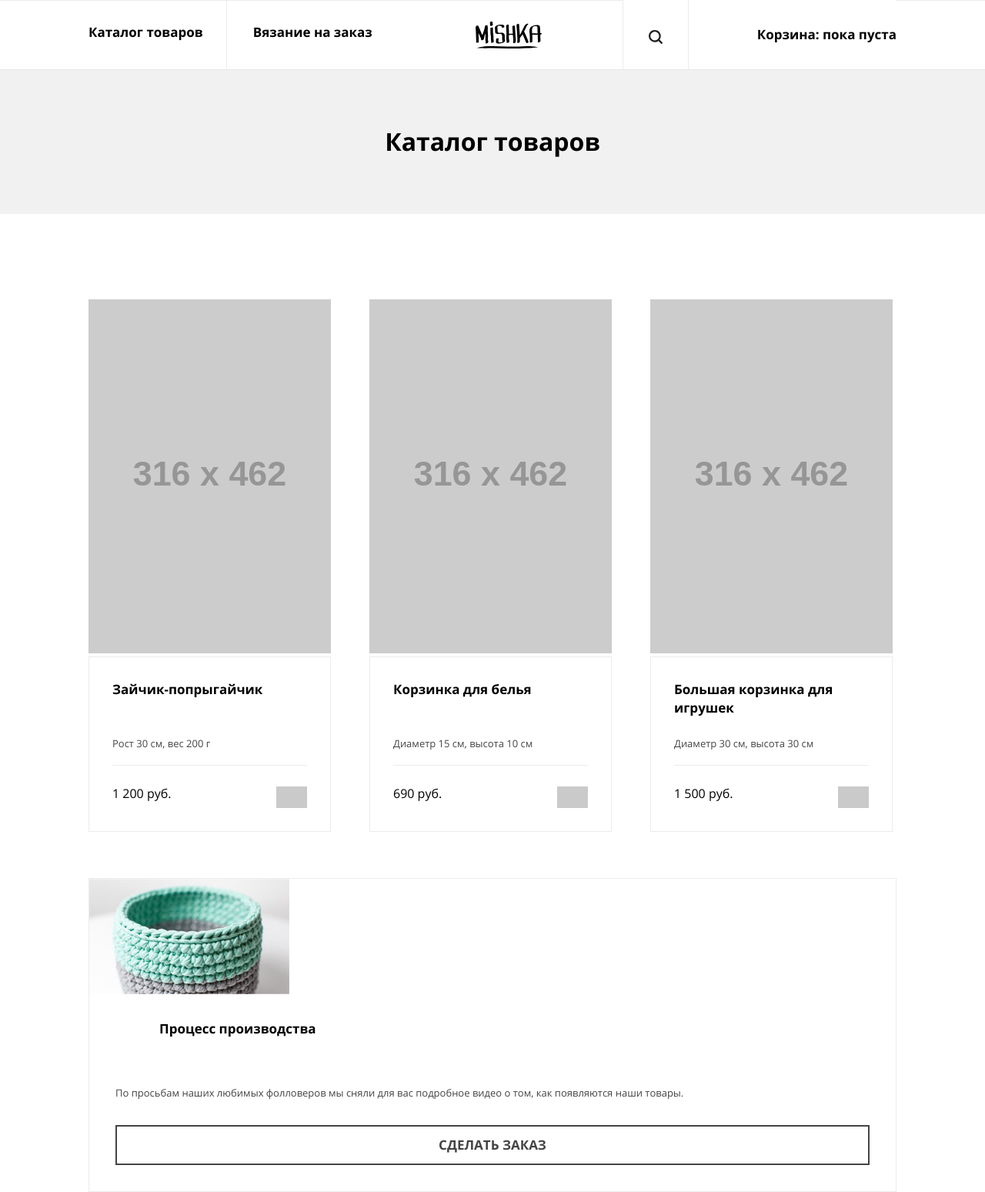
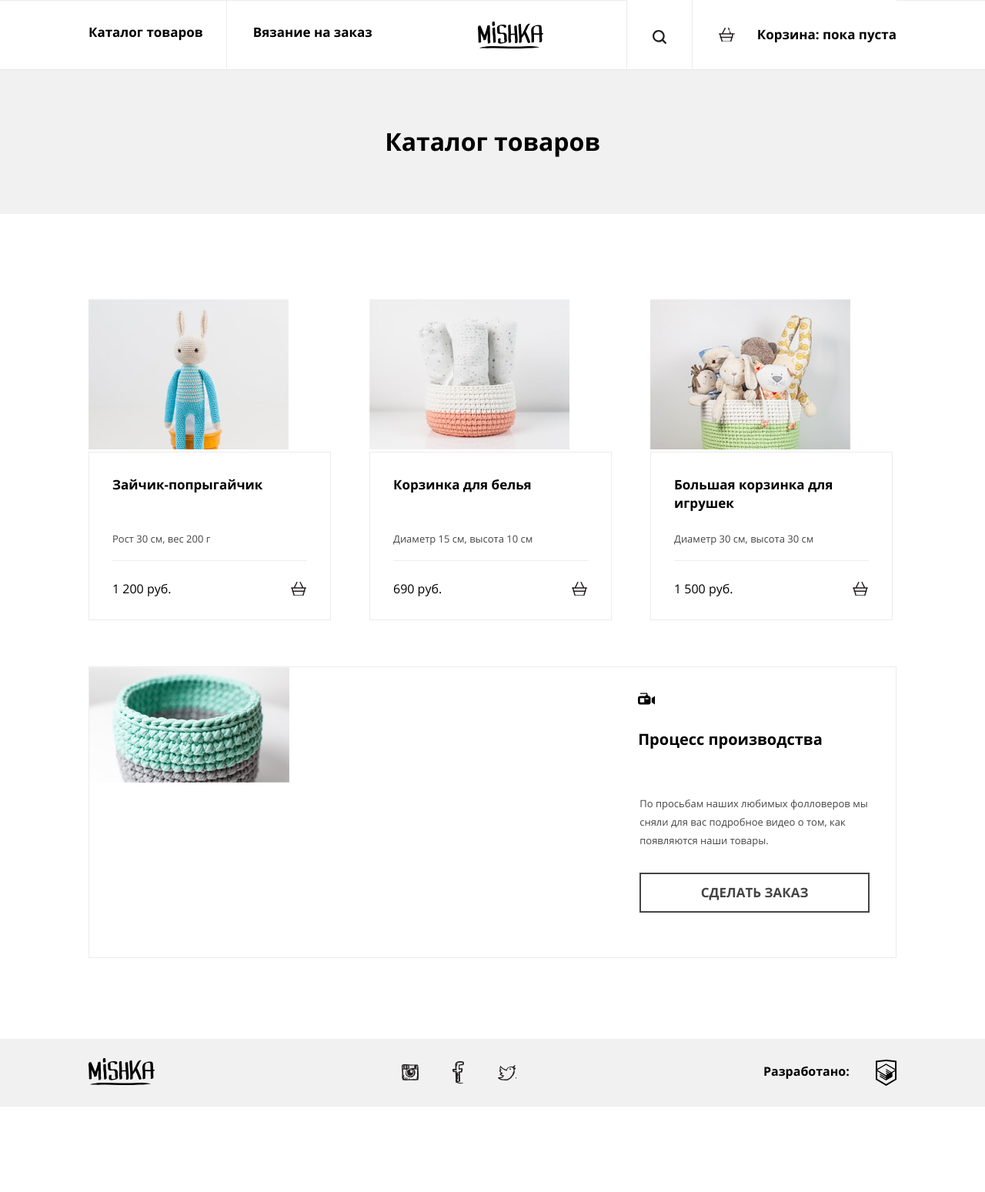
Before and after one commit to DmitrySheklein/160701-mishka, a website: page source/catalog.html in a window 1280 px wide. Shown: the top 1549 px of the page at 77% size. After the commit the page ends 1438 px from the top, so only its background shows below. Drawn offline with nearby package versions, Linux system fonts and the light colour scheme; files that its build step writes are made by us from their sources; placeholder pictures from the web are drawn by us; files whose address does not match are found by name.

Commit message:
Правки главной, каталог, форма

```diff
--- a/source/catalog.html
+++ b/source/catalog.html
@@ -5,12 +5,13 @@
     <title>HTML Academy: Мишка</title>
     <meta name="viewport" content="width=device-width,initial-scale=1">
     <link rel="stylesheet" href="css/style.css">
+    <script src="js/index.js"></script>
   </head>
   <body>
     <header class="page-header">
       <div class="page-header__wrapper">
         <div class="page-header__logo">
-          <a href="#" class="page-header__logo-link">
+          <a href="/" class="page-header__logo-link">
             <img src="img/logo-mobile.svg" alt="" class="page-header__logo-img">
           </a>
         </div>
@@ -60,7 +61,7 @@
             <div class="product__body">
               <div class="product__img">
                 <a href="#">
-                <img src="http://placehold.it/316x462" alt="Зайчик-попрыгайчик">
+                <img src="img/photo-hare-mobile@1x.jpg" alt="Зайчик-попрыгайчик">
                 </a>
               </div>
               <div class="product__info">
@@ -100,7 +101,7 @@
             <div class="product__body">
               <div class="product__img">
                 <a href="#">
-                <img src="http://placehold.it/316x462" alt="Корзинка для белья">
+                <img src="img/photo-bowl-mobile@1x.jpg" alt="Корзинка для белья">
                 </a>
               </div>
               <div class="product__info">
@@ -140,7 +141,7 @@
             <div class="product__body">
               <div class="product__img">
                 <a href="#">
-                <img src="http://placehold.it/316x462" alt="Корзинка для белья">
+                <img src="img/photo-toys-mobile@1x.jpg" alt="Корзинка для белья">
                 </a>
               </div>
               <div class="product__info">
@@ -179,6 +180,7 @@
         </div>
         <div class="product-promo">
           <form action="https://echo.htmlacademy.ru" method="get" class="product-promo__form">
+            <div class="product-promo__wrapper">
               <h2 class="product-promo__name product-promo__name--icon">Процесс производства</h2>
               <div class="product-promo__img">
                 <a class="product-promo__link" href="#">
@@ -190,6 +192,7 @@
                     По просьбам наших любимых фолловеров мы сняли для вас подробное видео о том, как появляются наши товары.
                 </p>
                 <button type="submit" class="btn product-promo__btn">Сделать заказ</button>
+              </div>
             </div>
           </form>
         </div>
--- a/source/sass/blocks/about.scss
+++ b/source/sass/blocks/about.scss
@@ -1,5 +1,11 @@
 .about {
   padding-bottom: 30px;
+}
+
+.about__wrapper {
+  @include min-width ($desktop-width) {
+    padding-left: 175px;
+  }
 }
 
 .about__list {
@@ -21,6 +27,63 @@
   @include min-width($tablet-width) {
     width: 50%;
   }
+
+  &:before {
+    content: '';
+    display: block;
+    margin-bottom: 20px;
+    background-size: contain;
+    background-repeat: no-repeat;
+  }
+
+  &--icon-flower {
+    &:before {
+      width: 33px;
+      height: 38px;
+      background-image: url('../img/icon-feature-flower.svg');
+    }
+  }
+
+  &--icon-money {
+    &:before {
+      width: 47px;
+      height: 27px;
+      background-image: url('../img/icon-feature-money.svg');
+    }
+  }
+
+  &--icon-heart {
+    &:before {
+      width: 34px;
+      height: 27px;
+      background-image: url('../img/icon-feature-heart.svg');
+
+    }
+  }
+
+  &--icon-ball {
+    &:before {
+      width: 35px;
+      height: 34px;
+      background-image: url('../img/icon-feature-ball.svg');
+    }
+  }
+
+  &--icon-rocket {
+    &:before {
+      width: 55px;
+      height: 23px;
+      background-image: url('../img/icon-feature-rocket.svg');
+    }
+  }
+
+  &--icon-gift {
+    &:before {
+      width: 33px;
+      height: 32px;
+      background-image: url('../img/icon-feature-gift.svg');
+    }
+  }
 }
 
 .about__descr {
--- a/source/sass/blocks/btn.scss
+++ b/source/sass/blocks/btn.scss
@@ -41,6 +41,13 @@
     @include btnclr;
     width: 21px;
     height: 18px;
-    background: #cacaca;
+    padding: 0;
+    background: transparent url('../img/icon-cart.svg') no-repeat;
+
+    &:hover {
+      background: transparent url('../img/icon-cart.svg') no-repeat;
+      opacity: 0.4
+
+    }
   }
 }
--- a/source/sass/blocks/form.scss
+++ b/source/sass/blocks/form.scss
@@ -101,7 +101,7 @@
     @include max-width ($tablet-width) {
       position: relative;
       display: inline-block;
-      padding: 10px 25px 10px 10px;
+      padding: 10px 25px 10px 0px;
       background-color: #fff;
       z-index: 1;
     }
@@ -302,3 +302,8 @@
     margin-bottom: 0;
   }
 }
+
+.form__btn {
+  width: 100%;
+  max-width: 260px;
+}
--- a/source/sass/blocks/main-contacts.scss
+++ b/source/sass/blocks/main-contacts.scss
@@ -17,20 +17,40 @@
 }
 
 .main-contacts__title {
+  position: relative;
   font-size: 18px;
   padding: 0 40px;
-  padding-top: 44px;
 
   @include min-width ($tablet-width) {
     font-size: 43px;
     line-height: 50px;
     margin-bottom: 65px;
+    padding-top: 25px;
+    padding-bottom: 25px;
+
+    &::before {
+      content: '';
+      display: block;
+      position: absolute;
+      top: 50%;
+      margin-top: -40px;
+      right: 0;
+      width: 47px;
+      height: 81px;
+      background-image: url('../img/icon-flag.svg')
+    }
   }
 
   @include min-width ($desktop-width) {
     font-size: 53px;
     line-height: 57px;
     max-width: 350px;
+
+    &::before {
+      right: auto;
+      left: -111px
+    }
+
   }
 }
 
--- a/source/sass/blocks/main-nav.scss
+++ b/source/sass/blocks/main-nav.scss
@@ -1,5 +1,5 @@
 .main-nav {
-  @include max-width ($tablet-width) {
+  @include max-width ($mobile-width) {
     display: none;
     position: absolute;
     width: 100%;
@@ -34,7 +34,10 @@
 
 .main-nav__item {
   padding: 30px;
-  text-align: center;
+  padding-left: 76px;
+  text-align: left;
+  box-shadow: 0 1px 0 #ececec,
+  inset 0 1px 0 #ececec;
 
   @include min-width ($tablet-width) {
     display: inline-block;
@@ -42,6 +45,7 @@
     height: 100%;
     padding: 25px 0;
     padding-right: 18px;
+    box-shadow: none;
   }
 
   @include min-width ($desktop-width) {
--- a/source/sass/blocks/page-header.scss
+++ b/source/sass/blocks/page-header.scss
@@ -14,10 +14,14 @@
   @include min-width ($tablet-width) {
     @include container;
 
-    padding: 0;
     display: flex;
     flex-wrap: wrap;
     justify-content: space-between;
+    padding: 0;
+  }
+
+  @include min-width ($desktop-width) {
+    padding: 0;
   }
 }
 
--- a/source/sass/blocks/page-main.scss
+++ b/source/sass/blocks/page-main.scss
@@ -1,3 +1,13 @@
+.page-main {
+  @include min-width ($tablet-width) {
+    margin-bottom: 63px;
+  }
+
+  @include min-width ($desktop-width) {
+    margin-bottom: 105px;
+  }
+}
+
 .page-main__title {
   margin: 0;
   margin-bottom: 30px;
--- a/source/sass/blocks/product-promo.scss
+++ b/source/sass/blocks/product-promo.scss
@@ -14,6 +14,17 @@
   }
 }
 
+.product-promo__wrapper {
+  position: relative;
+
+  @include min-width ($desktop-width) {
+    display: flex;
+    flex-direction: column;
+    align-items: flex-end;
+  }
+
+}
+
 .product-promo__name {
   padding-top: 30px;
   margin-top: 0;
@@ -24,7 +35,39 @@
 
   &--icon {
     padding-left: 34px + 32px + 25px;
+
+
+    @include min-width ($desktop-width) {
+      padding-left: 32px;
+    }
+
+    &::before {
+      content: '';
+      display: inline-block;
+      vertical-align: middle;
+      margin-right: 33px;
+      width: 32px;
+      height: 22px;
+      background-image: url('../img/icon-video.svg');
+      background-size: contain;
+      background-repeat: no-repeat;
+
+      @include min-width ($desktop-width) {
+        display: block;
+        margin-bottom: 30px;
+        margin-right: 0;
+      }
+    }
+
   }
+  @include min-width ($desktop-width) {
+    font-size: 20px;
+  }
+
+  @include min-width ($desktop-width) {
+    width: 35%;
+  }
+
 }
 
 .product-promo__img {
@@ -33,8 +76,11 @@
   }
 
   @include min-width ($desktop-width) {
-    width: 50%;
-    order: -1;
+    position: absolute;
+    top: 0;
+    left: 0;
+    width: 65%;
+    height: 100%;
   }
 }
 
@@ -44,6 +90,11 @@
 
 .product-promo__info {
   padding: 34px;
+
+   @include min-width ($desktop-width) {
+     width: 35%;
+   }
+
 }
 
 .product-promo__descr {
--- a/source/sass/blocks/products-grid.scss
+++ b/source/sass/blocks/products-grid.scss
@@ -12,6 +12,7 @@
 
   @include min-width ($desktop-width) {
     max-width: 315px;
+    width: 100%;
     margin-right: 50px;
 
     &:last-child {
--- a/source/sass/blocks/review.scss
+++ b/source/sass/blocks/review.scss
@@ -1,10 +1,36 @@
+.review {
+
+  @include min-width ($tablet-width) {
+    background-image: url('../img/review@1x.jpg');
+    background-repeat: no-repeat;
+    background-position: left;
+  }
+
+  @include min-width ($desktop-width) {
+    background: none;
+  }
+}
+
 .review__wrapper {
   position: relative;
   padding-top: 30px;
   padding-bottom: 45px;
+  padding: 0 30px;
 
   @include min-width ($tablet-width) {
+    @include container;
+
     padding-top: 85px;
+    padding-bottom: 53px;
+  }
+
+  @include min-width ($desktop-width) {
+    padding-left: 175px;
+    background-image: url('../img/review@1x.jpg');
+    background-repeat: no-repeat;
+    background-position: left;
+    padding-top: 80px;
+    padding-bottom: 102px;
   }
 }
 
@@ -21,6 +47,7 @@
 }
 
 .review__descr {
+  max-width: 773px;
   margin: 0;
   margin-bottom: 40px;
   color: #444444;
@@ -28,6 +55,10 @@
   font-size: 15px;
   font-weight: 400;
   line-height: 30px;
+
+  @include min-width ($tablet-width) {
+    font-size: 17px;
+  }
 }
 
 .review__author {
@@ -84,6 +115,14 @@
     background-image: url('../img/icon-right-arrow.svg');
     background-position: center;
   }
+
+  @include min-width ($tablet-width){
+    margin-right: 37px;
+
+    &:last-child {
+      margin-right: 0;
+    }
+  }
 }
 
 .review__btn-send {
--- a/source/sass/blocks/search.scss
+++ b/source/sass/blocks/search.scss
@@ -5,6 +5,8 @@
 .search__button {
   @include btnclr;
   position: absolute;
+  top: 3px;
+  left: 0;
   z-index: 1;
   width: 18px;
   height: 18px;
--- a/source/sass/blocks/user-nav.scss
+++ b/source/sass/blocks/user-nav.scss
@@ -1,10 +1,10 @@
 .user-nav {
   background: #ffffff;
 
-  @include max-width ($tablet-width) {
+  @include max-width ($mobile-width) {
     display: none;
     position: absolute;
-    z-index: 1;
+    z-index: 10;
     width: 100%;
     top: calc(100% + 168px);
 
@@ -18,12 +18,17 @@
 }
 
 .user-nav__item {
+  text-align: left;
   padding: 30px;
+  padding-left: 45px;
+  box-shadow: 0 1px 0 #ececec,
+  inset 0 1px 0 #ececec;
 
   @include min-width ($tablet-width) {
     display: inline-block;
     vertical-align: middle;
     padding: 0;
+    box-shadow: none;
   }
 }
 
@@ -36,6 +41,10 @@
 }
 
 .user-nav__cart {
+  display: inline-block;
+  position: relative;
+  padding-left: 25px;
+  margin-left: 0px;
   font-family: $default-font;
   font-size: 17px;
   font-weight: 700;
@@ -51,15 +60,27 @@
     opacity: 0.3;
   }
 
-  @include min-width ($desktop-width) {
-    padding-left: 85px;
+  &:after {
+    content: '';
+    display: block;
+    position: absolute;
+    top: 3px;
+    left: 0px;
+    width: 21px;
+    height: 18px;
+    background: url('../img/icon-cart.svg');
+  }
+
+  @include min-width ($tablet-width) {
+    margin-left: 30px;
+    padding-left: 50px;
   }
 }
 
 .user-nav__search {
-  padding: 33px;
-
+  display: inline-block;
   @include min-width ($tablet-width) {
+    padding: 33px;
     border-left: 1px solid #ececec;
     border-right: 1px solid #ececec;
   }
--- a/source/sass/style.scss
+++ b/source/sass/style.scss
@@ -12,7 +12,6 @@
 @import "blocks/features.scss";
 @import "blocks/price-box.scss";
 @import "blocks/category.scss";
-@import "blocks/about.scss";
 @import "blocks/social.scss";
 @import "blocks/review.scss";
 @import "blocks/contacts.scss";
@@ -28,3 +27,4 @@
 @import "blocks/page-products.scss";
 @import "blocks/main-contacts.scss";
 @import "blocks/copyright.scss";
+@import "blocks/about.scss";
--- a/source/sass/variables.scss
+++ b/source/sass/variables.scss
@@ -1,4 +1,5 @@
 $green: #000000;
 $default-font: "Open Sans";
+$mobile-width: 767px;
 $tablet-width: 768px;
 $desktop-width: 1250px;
```
Also changed, not shown: source/form.html (+3 -2 lines), source/index.html (+3 -3 lines). Lines whose indentation alone changed are shown as unchanged.
